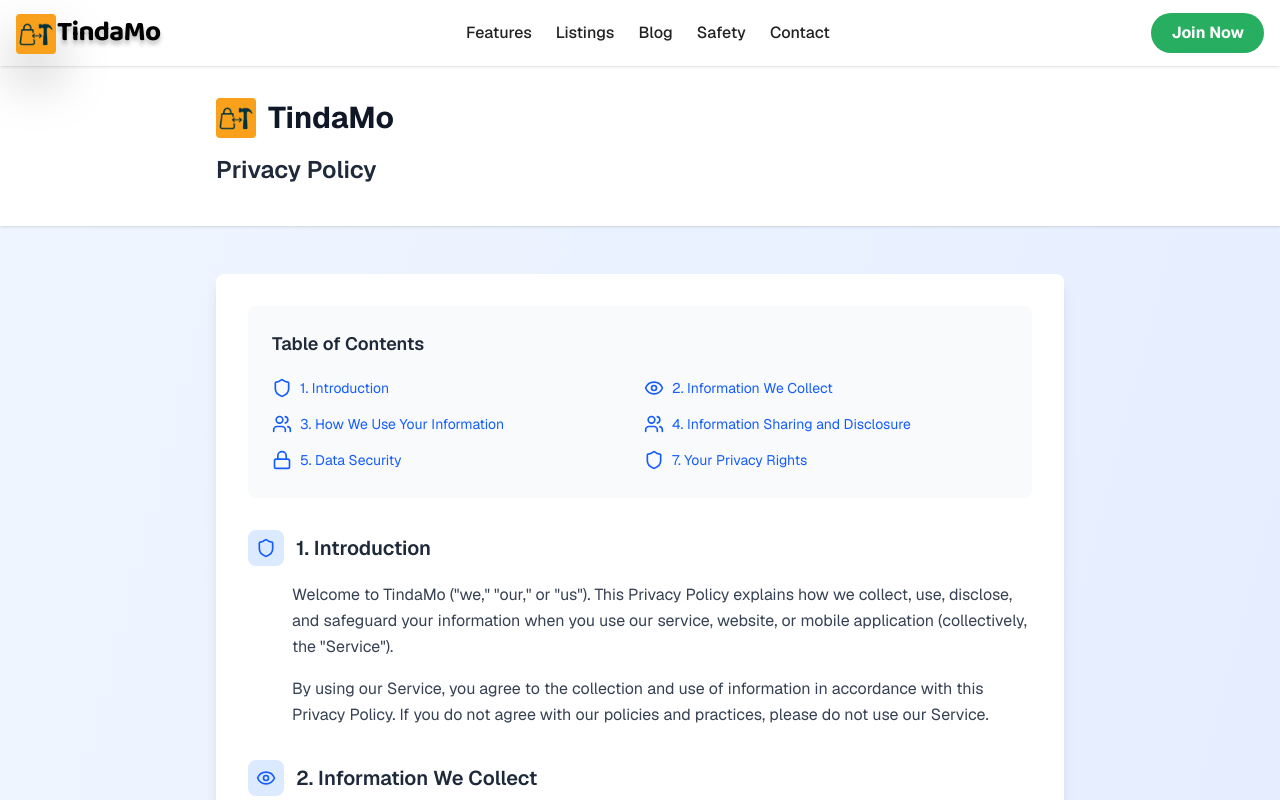
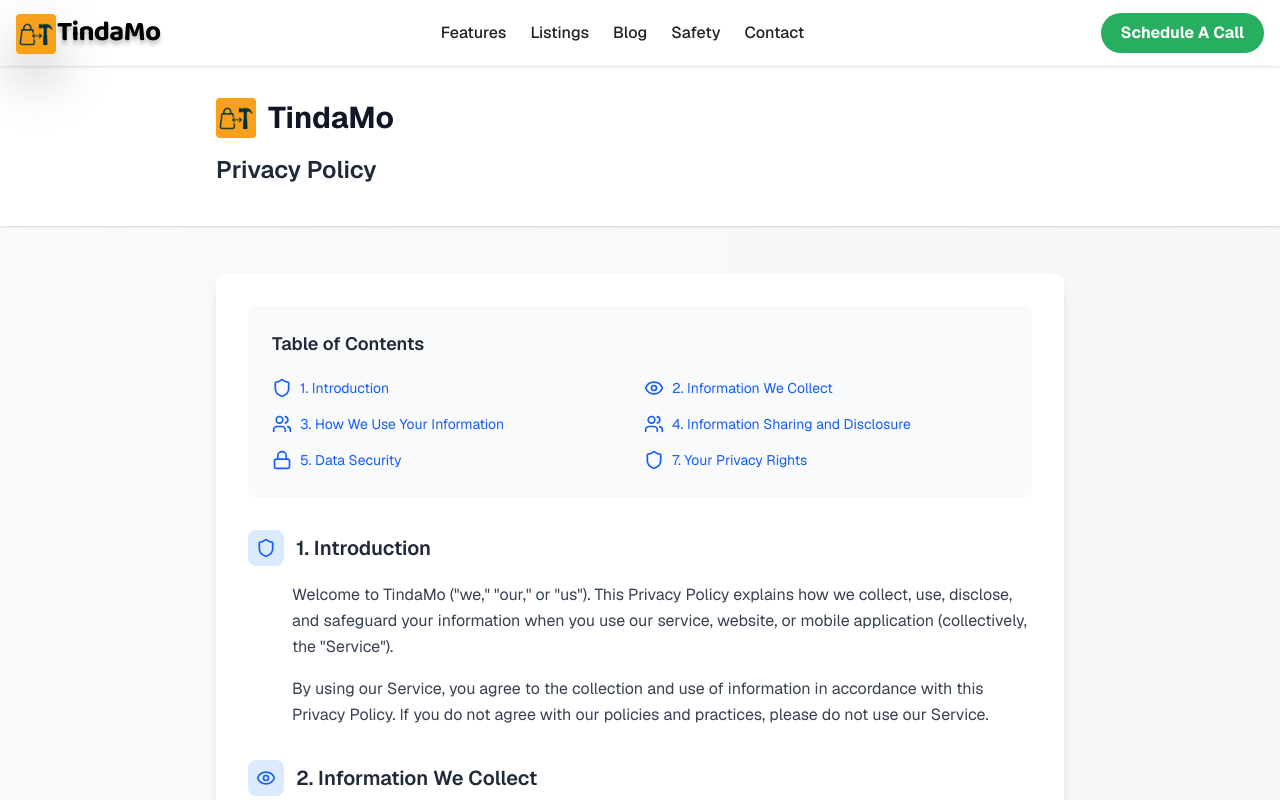
Before and after one commit to jerald-devOfficial/site, a Next.js app: page /privacy-policy in a window 1280 px wide. Shown: the top 800 px of the page. Built offline with nearby package versions, Linux system fonts and the light colour scheme; no server answers.

Commit message:
feat: add schedule a call

```diff
--- a/src/app/privacy-policy/page.tsx
+++ b/src/app/privacy-policy/page.tsx
@@ -273,7 +273,7 @@
   return (
     <div className='bg-[#F9FAFB] text-[#222] font-sans'>
       <Header />
-      <div className='min-h-screen bg-gradient-to-br from-blue-50 to-indigo-100'>
+      <div className='min-h-screen bg-gradient-to-br from-slate-50 to-gray-100'>
         <div className='bg-white shadow-sm'>
           <div className='max-w-4xl mx-auto px-6 py-8'>
             <div className='flex items-center space-x-3 mb-4'>
--- a/src/components/header.tsx
+++ b/src/components/header.tsx
@@ -44,9 +44,11 @@
       </Link>
     </nav>
     <Link
-      href='#join'
+      href='https://calendly.com/team-tindamo/30min'
+      rel='noopener noreferrer'
+      target='_blank'
       className='ml-4 px-5 py-2 rounded-full font-bold text-white bg-[#27ae60] hover:bg-[#219150] transition-colors'>
-      Join Now
+      Schedule A Call
     </Link>
   </header>
 );
```
